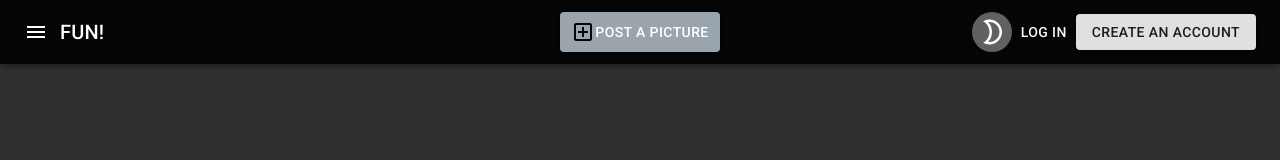
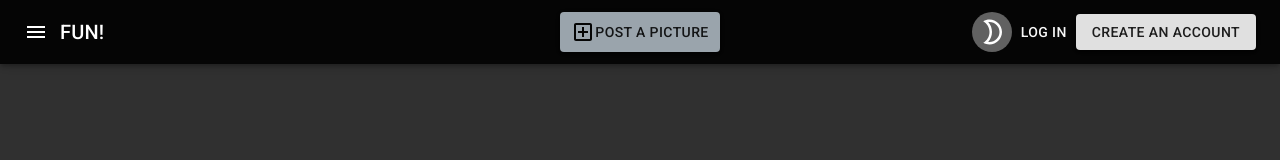
Before and after one commit to ariannurrahman/meme-apps, a React (Create React App) app: page / in a window 1280 px wide. Shown: the top 160 px of the page. Built offline with nearby package versions, Linux system fonts and the light colour scheme.

Commit message:
fix unused import

```diff
--- a/src/components/App.js
+++ b/src/components/App.js
@@ -1,9 +1,8 @@
-import { useState } from "react";
 import { BrowserRouter, Route, Switch } from "react-router-dom";
 
 // THEME
 import { ThemeProvider } from "@material-ui/core";
-import { createMuiTheme, makeStyles } from "@material-ui/core/styles";
+import { createMuiTheme } from "@material-ui/core/styles";
 import { darkTheme, lightTheme } from "./Theme/darkOrLightTheme";
 // import Brightness3Icon from "@material-ui/icons/Brightness3";
 // import Brightness7Icon from "@material-ui/icons/Brightness7";
@@ -14,11 +13,9 @@
 import { useSelector } from "react-redux";
 
 const App = () => {
-  // const [theme, setTheme] = useState(false);
   const theme = useSelector((state) => state.darkMode.darkMode);
 
   const appliedTheme = createMuiTheme(theme ? lightTheme : darkTheme);
-  // const icon = !theme ? <Brightness7Icon /> : <Brightness3Icon />;
 
   return (
     <BrowserRouter>
--- a/src/components/Theme/darkOrLightTheme.js
+++ b/src/components/Theme/darkOrLightTheme.js
@@ -16,7 +16,7 @@
       secondary: "rgba(154, 164, 172,1)",
     },
 
-    contrastThreshold: 2,
+    contrastThreshold: 3,
   },
 });
 
```
